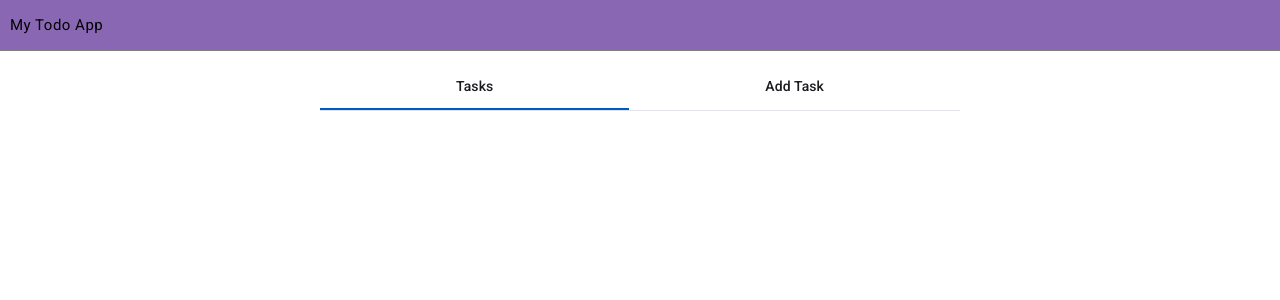
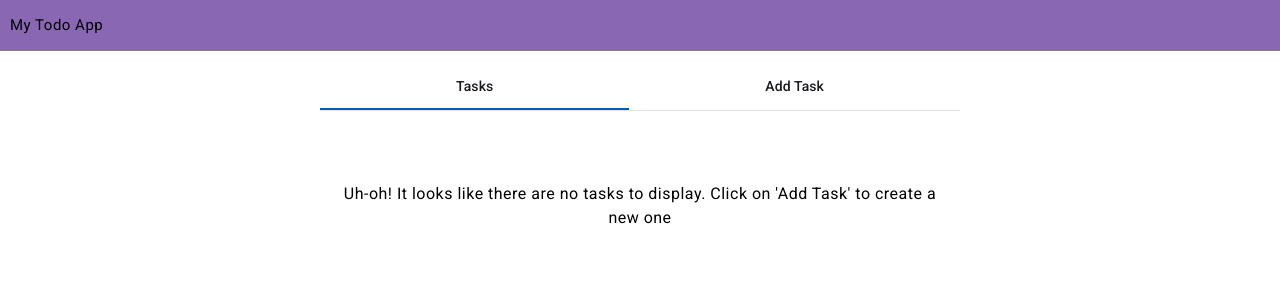
Before and after one commit to jobeljohny/todo-ref, an Angular app: page / in a window 1280 px wide. Shown: the top 300 px of the page. Built offline with nearby package versions, Linux system fonts and the light colour scheme.

Commit message:
added stying for mat buttons

```diff
--- a/src/app/components/add-todo/add-todo.component.html
+++ b/src/app/components/add-todo/add-todo.component.html
@@ -35,7 +35,5 @@
     </mat-form-field>
   </div>
 
-  <button mat-raised-button color="primary" (click)="createTask()">
-    Submit
-  </button>
+  <button class="submit-button" (click)="createTask()">Submit</button>
 </mat-card>
--- a/src/app/components/add-todo/add-todo.component.scss
+++ b/src/app/components/add-todo/add-todo.component.scss
@@ -1,8 +1,20 @@
+$button-color: #025dbb;
+
 .create-task-container {
   max-width: 600px;
   margin: 20px auto;
   padding: 20px;
   text-align: center;
+
+  .submit-button {
+    padding: 10px 0;
+    color: $button-color;
+    font-weight: bold;
+    background: none;
+    border: 1px solid rgb(185, 185, 185);
+    border-radius: 50px;
+    cursor: pointer;
+  }
 }
 
 .form-group {
--- a/src/app/components/nav-bar/nav-bar.component.html
+++ b/src/app/components/nav-bar/nav-bar.component.html
@@ -1,10 +1,17 @@
-<div class="continer">
+<div class="container">
   <mat-tab-group>
     <mat-tab label="Tasks">
       <!-- display the list of tasks -->
-      @for (item of tasks; track item.id) {
-      <app-task-view [task]="item"></app-task-view>
-      }
+      <div class="tasks-list">
+        @for (item of tasks; track item.id) {
+        <app-task-view [task]="item"></app-task-view>
+        } @empty {
+        <div class="empty-message">
+          Uh-oh! It looks like there are no tasks to display. Click on 'Add
+          Task' to create a new one
+        </div>
+        }
+      </div>
     </mat-tab>
     <mat-tab label="Add Task"><app-add-todo></app-add-todo> </mat-tab>
   </mat-tab-group>
--- a/src/app/components/nav-bar/nav-bar.component.scss
+++ b/src/app/components/nav-bar/nav-bar.component.scss
@@ -1,3 +1,13 @@
 .container {
-  width: 50%;
+  width: 100%;
+  .tasks-list {
+    display: flex;
+    flex-direction: column;
+    padding: 8px;
+    gap: 8px;
+    .empty-message {
+      text-align: center;
+      margin-top: 10%;
+    }
+  }
 }
--- a/src/app/components/task-view/task-view.component.html
+++ b/src/app/components/task-view/task-view.component.html
@@ -14,7 +14,7 @@
 
     <br />
     <div class="actions">
-      <button mat-button (click)="onMarkClick()">
+      <button class="mark-btn" (click)="onMarkClick()">
         {{ task.isCompleted ? "Mark not Completed" : "Mark Completed" }}
       </button>
     </div>
--- a/src/app/components/task-view/task-view.component.scss
+++ b/src/app/components/task-view/task-view.component.scss
@@ -1,3 +1,21 @@
+$button-color: #025dbb;
+
+.actions {
+  .mark-btn {
+    margin-top: 8px;
+    background: none;
+    padding: 8px 16px;
+    border: none;
+    color: #025dbb;
+    font-weight: bold;
+    cursor: pointer;
+    &:hover {
+      background-color: #eaeef3;
+      border-radius: 40px;
+    }
+  }
+}
+
 .completed {
   text-decoration: line-through;
 }
```
